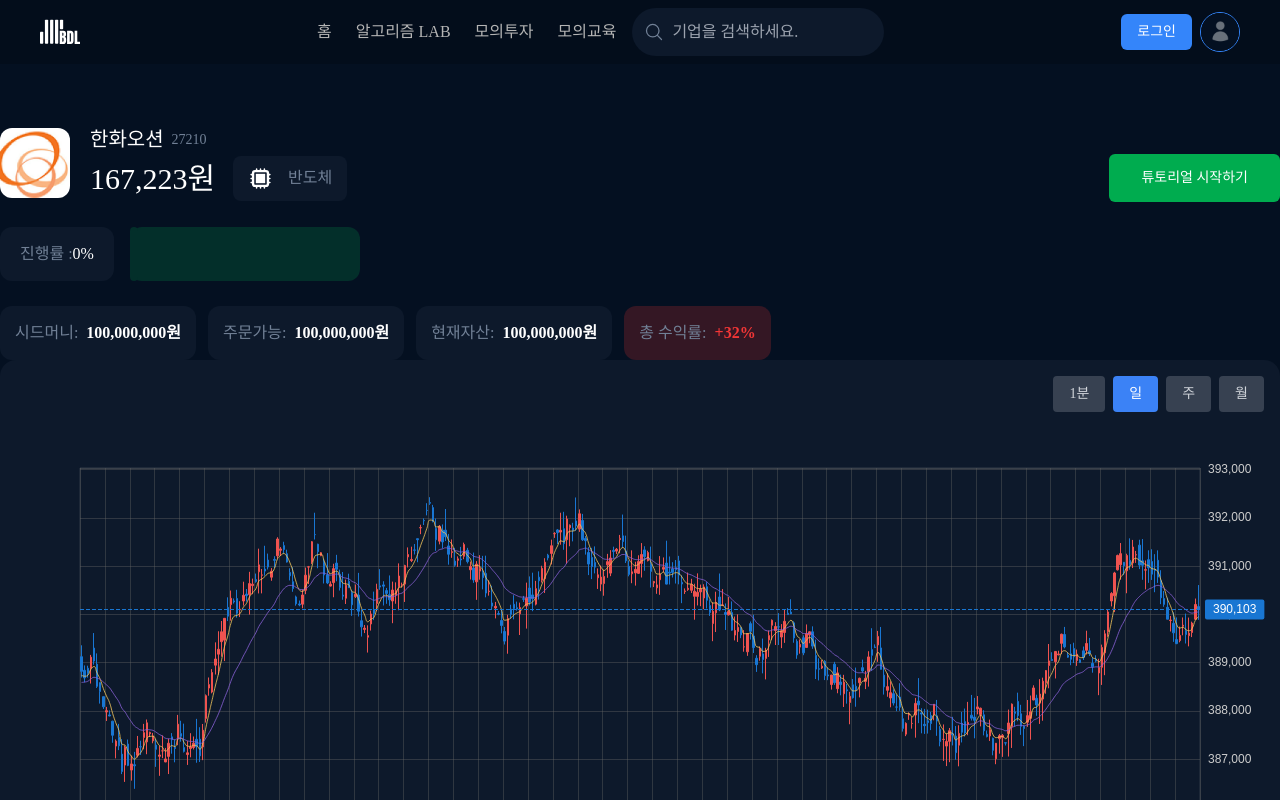
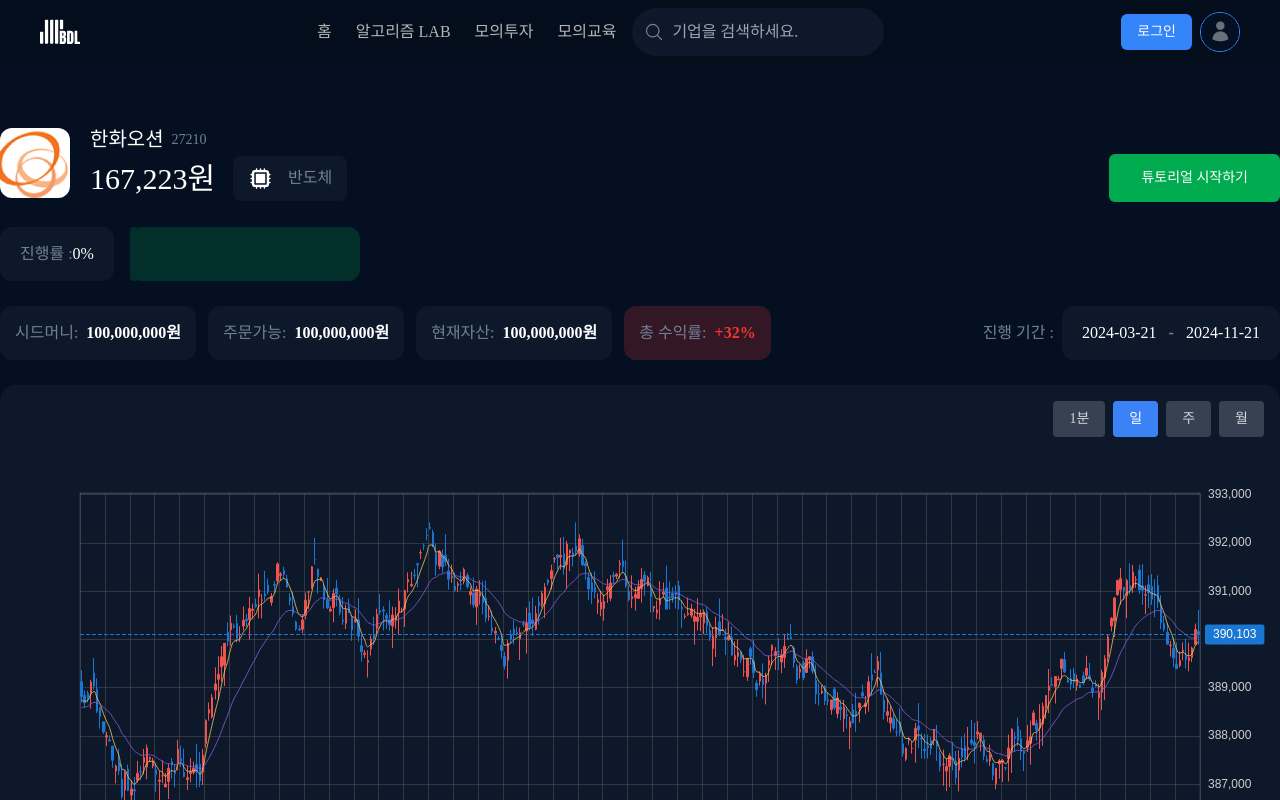
Before and after one commit to stitchzzang/BDL_PJT, a React (Vite) app: page /simulated-education in a window 1280 px wide. Shown: the top 800 px of the page. Built offline with nearby package versions, Linux system fonts and the light colour scheme; a web font is replaced by a local one.

Commit message:
feat:진행 기간 추가

```diff
--- a/src/routes/pages/SimulatedEducationPage.tsx
+++ b/src/routes/pages/SimulatedEducationPage.tsx
@@ -12,8 +12,16 @@ export const SimulatedEducationPage = () => {
         <div className="my-[25px]">
           <StockProgress />
         </div>
-        <div>
+        <div className="mb-[25px] flex justify-between">
           <StockTutorialMoneyInfo />
+          <div className="flex items-center gap-2">
+            <p className="text-border-color">진행 기간 : </p>
+            <div className="flex gap-3 rounded-xl bg-modal-background-color px-[20px] py-[15px]">
+              <p>2024-03-21</p>
+              <span className="font-bold text-border-color"> - </span>
+              <p>2024-11-21</p>
+            </div>
+          </div>
         </div>
       </div>
       <div className="flex-1">
```
